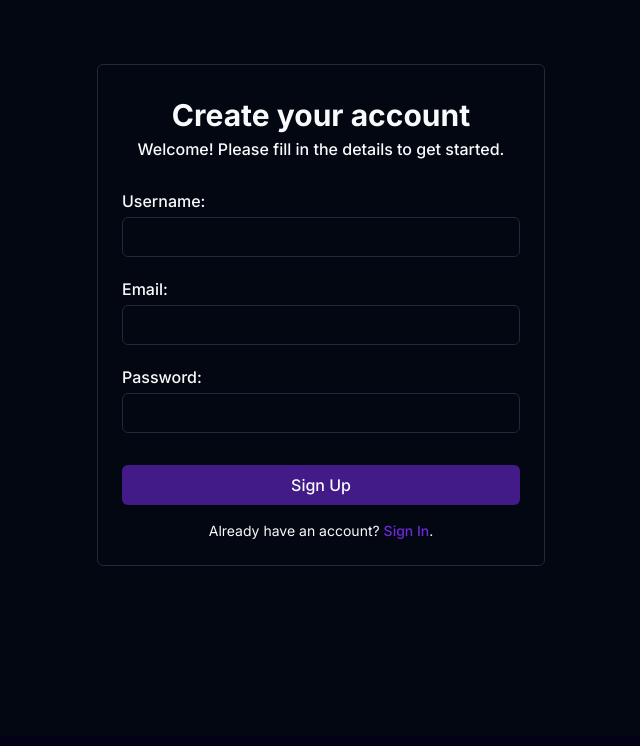
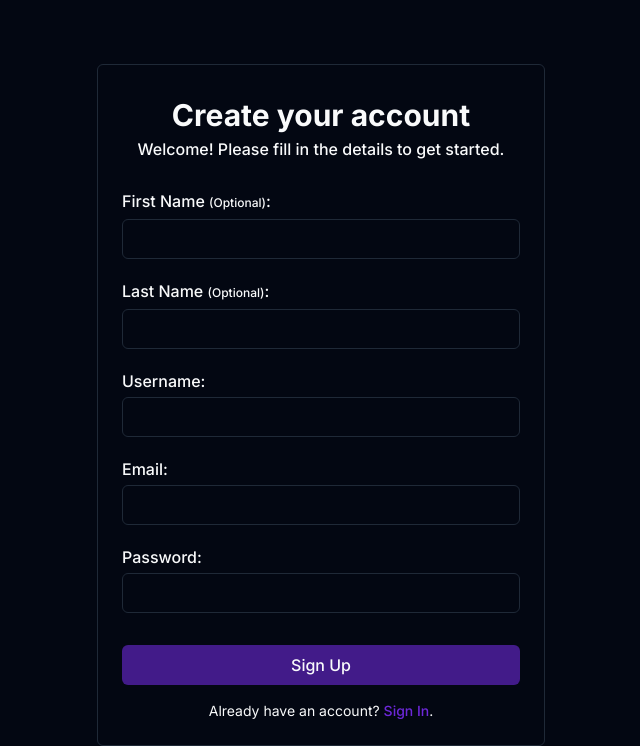
Before and after one commit to dkshs/sbily, a Django app: page /accounts/auth/sign_up/ in a window 1280 px wide. Shown: the part 64-810 px from the top of the page, without its empty margins (319-959 px from the left). Before the commit the page ends 630 px from the top, so only its background shows below. Run offline with Django 4.2, Linux system fonts and the light colour scheme; style sheets or scripts are compiled from the project's sources.

Commit message:
feat: add first and last name fields when creating account

```diff
--- a/sbily/users/templates/sign_up.html
+++ b/sbily/users/templates/sign_up.html
@@ -9,6 +9,18 @@
       <div class="text-center mb-8 mt-2">
         <h2 class="text-3xl font-bold">Create your account</h2>
         <p class="text-base font-medium mt-1">Welcome! Please fill in the details to get started.</p>
+      </div>
+      <div class="flex flex-col mb-6">
+        <label for="first_name" class="label text-nowrap">
+          First Name <span class="text-xs font-medium">(Optional)</span>:
+        </label>
+        <input type="text" id="first_name" name="first_name" class="input mt-2" />
+      </div>
+      <div class="flex flex-col mb-6">
+        <label for="last_name" class="label text-nowrap">
+          Last Name <span class="text-xs font-medium">(Optional)</span>:
+        </label>
+        <input type="text" id="last_name" name="last_name" class="input mt-2" />
       </div>
       <div class="flex flex-col gap-2 mb-6">
         <label for="username" class="label">Username:</label>
--- a/sbily/users/views.py
+++ b/sbily/users/views.py
@@ -23,6 +23,8 @@ def sign_up(request):  # noqa: PLR0911
     if request.user.is_authenticated:
         return redirect("home")
     if request.method == "POST":
+        first_name = request.POST.get("first_name") or ""
+        last_name = request.POST.get("last_name") or ""
         username = request.POST.get("username") or ""
         email = request.POST.get("email") or ""
         password = request.POST.get("password") or ""
@@ -42,7 +44,13 @@ def sign_up(request):  # noqa: PLR0911
             messages.error(request, "User already exists")
             return redirect("sign_up")
         try:
-            user = User.objects.create_user(username, email=email, password=password)
+            user = User.objects.create_user(
+                username,
+                email=email,
+                password=password,
+                first_name=first_name,
+                last_name=last_name,
+            )
             messages.success(request, "User created successfully")
             login(request, user)
             return redirect("home")
```
